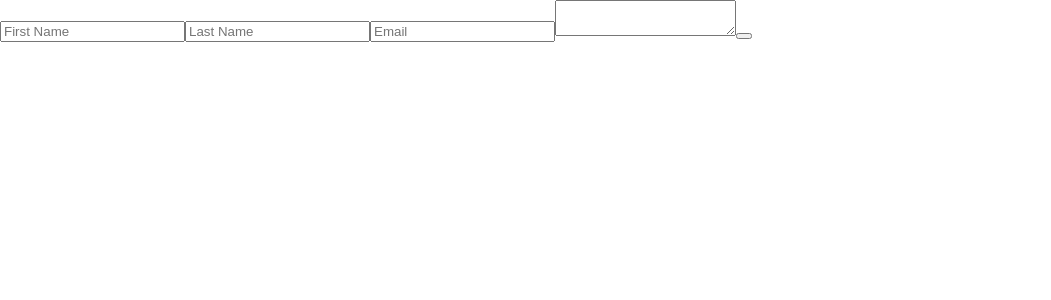
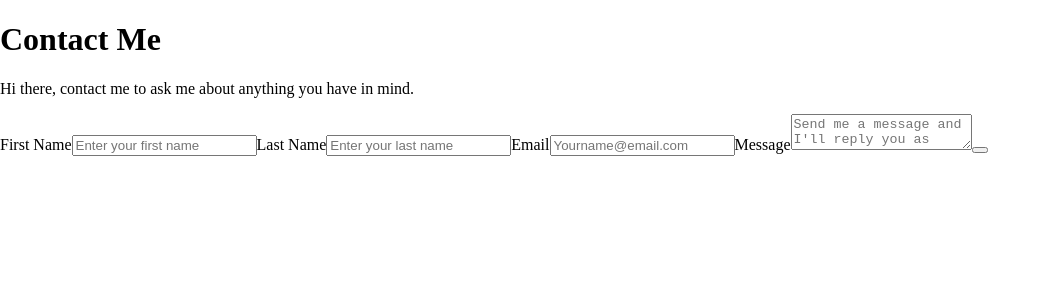
Before and after one commit to Terry-Magnus/HNGi9-LinkTree-clone, a React (Create React App) app: page /contact in a window 1280 px wide. Shown: the top 300 px of the page, without its empty margins (0-1051 px from the left). Built offline with nearby package versions, Linux system fonts and the light colour scheme.

Commit message:
update build files

```diff
--- a/src/pages/contact.js
+++ b/src/pages/contact.js
@@ -1,11 +1,20 @@
 export default function Contact() {
+    const placeholderText = "Send me a message and I'll reply you as soon as possible..."
     return (
-        <div className="input-container">
-            <input type="text" id="first_name" placeholder="First Name" />
-            <input type="text" id="last_name" placeholder="Last Name" />
-            <input type="email" id="email" placeholder="Email" />
-            <textarea id="message"></textarea>
-            <button id="btn_submit"></button>
+        <div className="contact">
+            <h1>Contact Me</h1>
+            <p>Hi there, contact me to ask me about anything you have in mind.</p>
+            <div className="input-container">
+                <label htmlFor="first_name">First Name</label>
+                <input type="text" id="first_name" placeholder="Enter your first name" />
+                <label htmlFor="last_name">Last Name</label>
+                <input type="text" id="last_name" placeholder="Enter your last name" />
+                <label htmlFor="email">Email</label>
+                <input type="email" id="email" placeholder="Yourname@email.com" />
+                <label htmlFor="message">Message</label>
+                <textarea id="message" placeholder={placeholderText}></textarea>
+                <button id="btn_submit"></button>
+            </div>
         </div>
     )
 }
```
Also changed, not shown: 11 other files (tests, documents, lock files or other folders).
